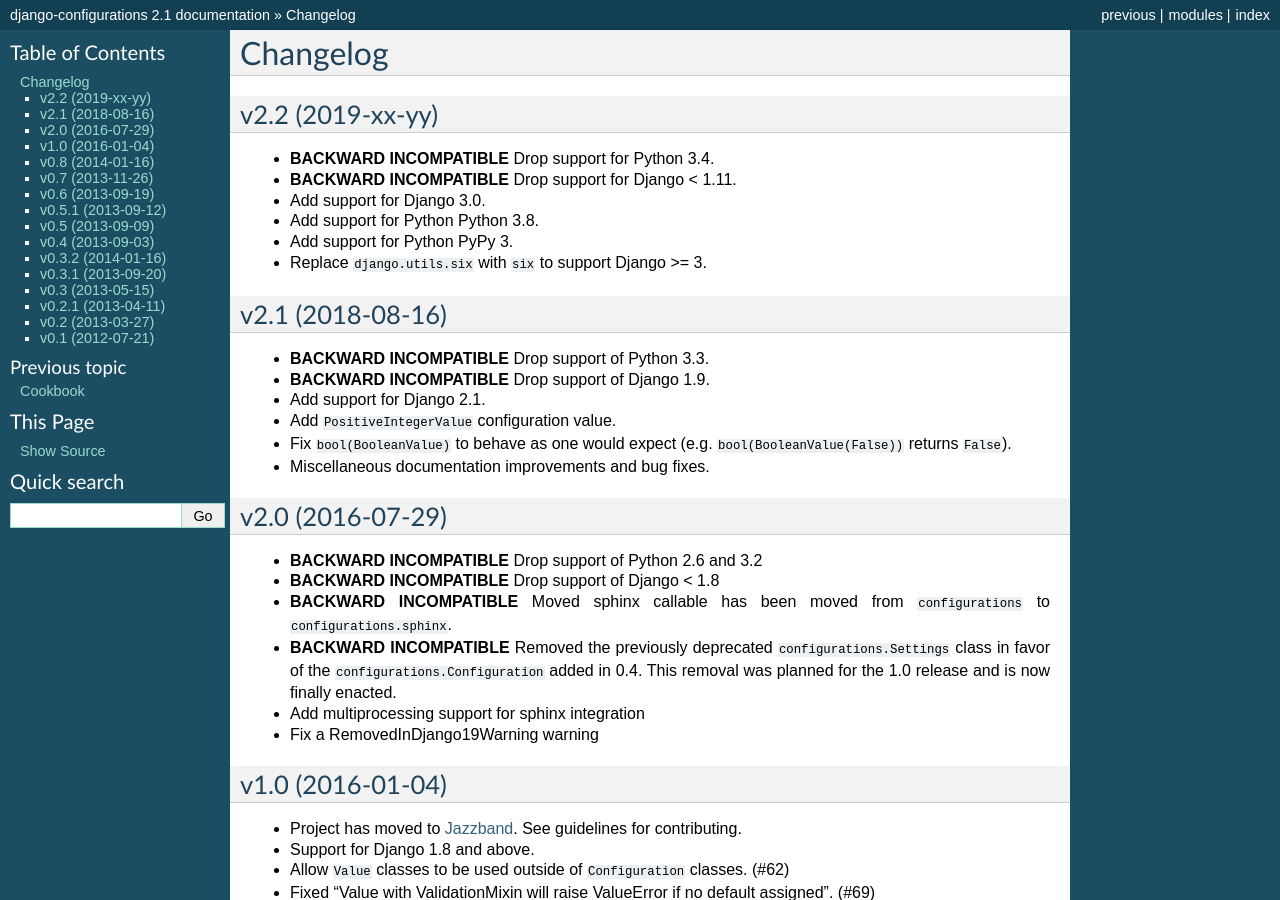
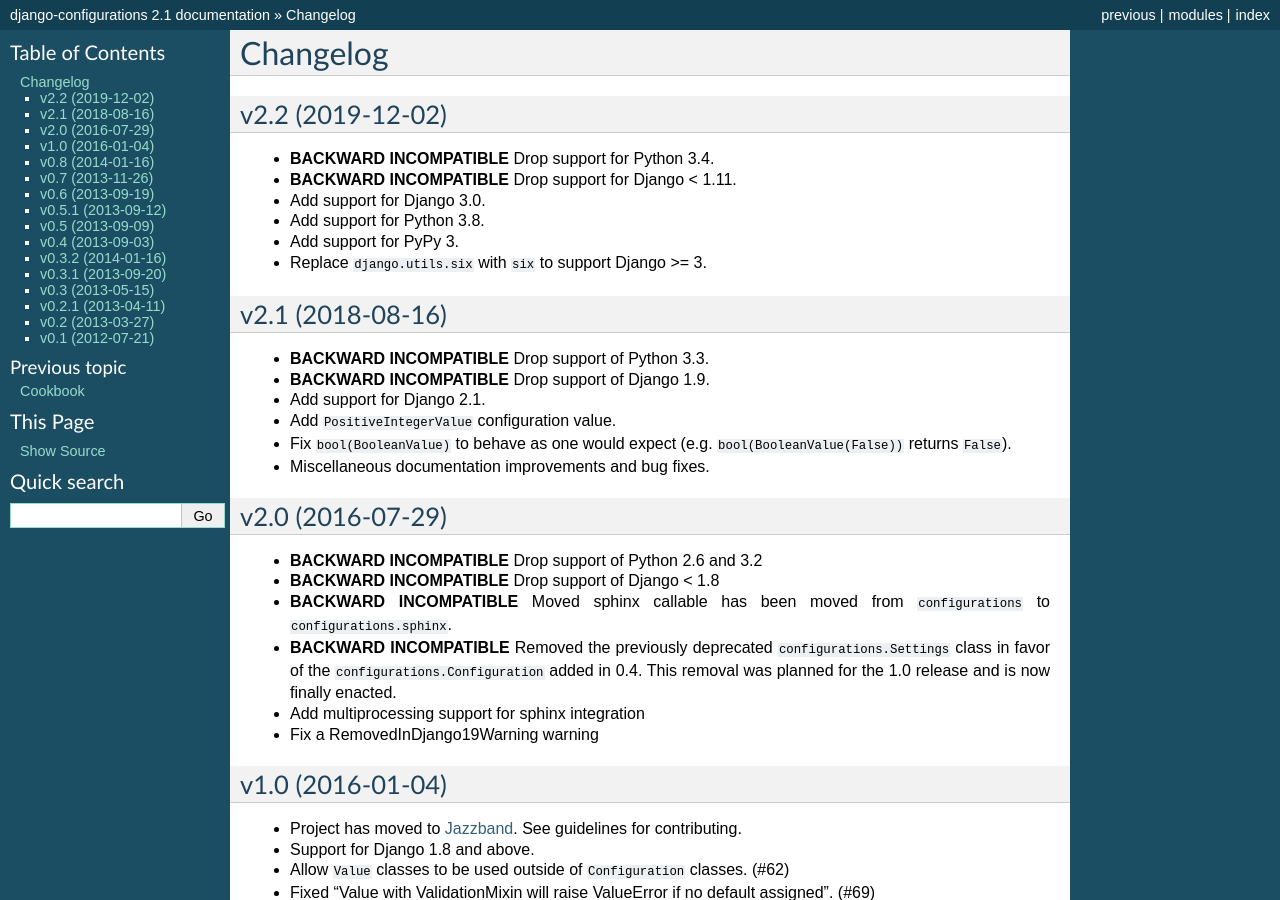
Before and after one commit to jazzband/django-configurations, a Sphinx documentation site: the page built from docs/changes.rst, in a window 1280 px wide and 900 px high. Built offline with Sphinx 7.4.7, drawn with Linux system fonts in a browser that asks for light colours.

Commit message:
Prepare release v2.2

```diff
--- a/docs/changes.rst
+++ b/docs/changes.rst
@@ -3,7 +3,7 @@
 Changelog
 ---------
 
-v2.2 (2019-xx-yy)
+v2.2 (2019-12-02)
 ^^^^^^^^^^^^^^^^^
 
 - **BACKWARD INCOMPATIBLE** Drop support for Python 3.4.
@@ -12,9 +12,9 @@
 
 - Add support for Django 3.0.
 
-- Add support for Python Python 3.8.
+- Add support for Python 3.8.
 
-- Add support for Python PyPy 3.
+- Add support for PyPy 3.
 
 - Replace ``django.utils.six`` with ``six`` to support Django >= 3.
 
```
Also changed, not shown: 1 other file.
